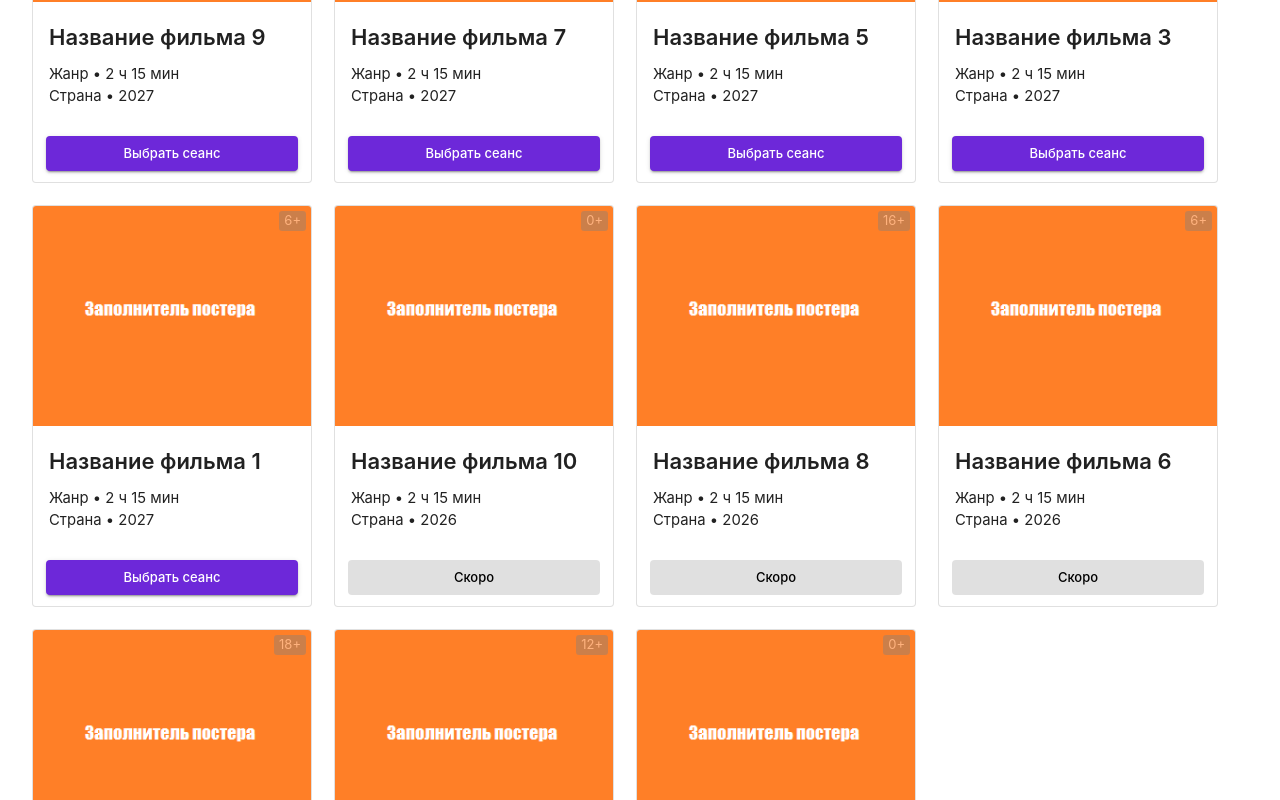
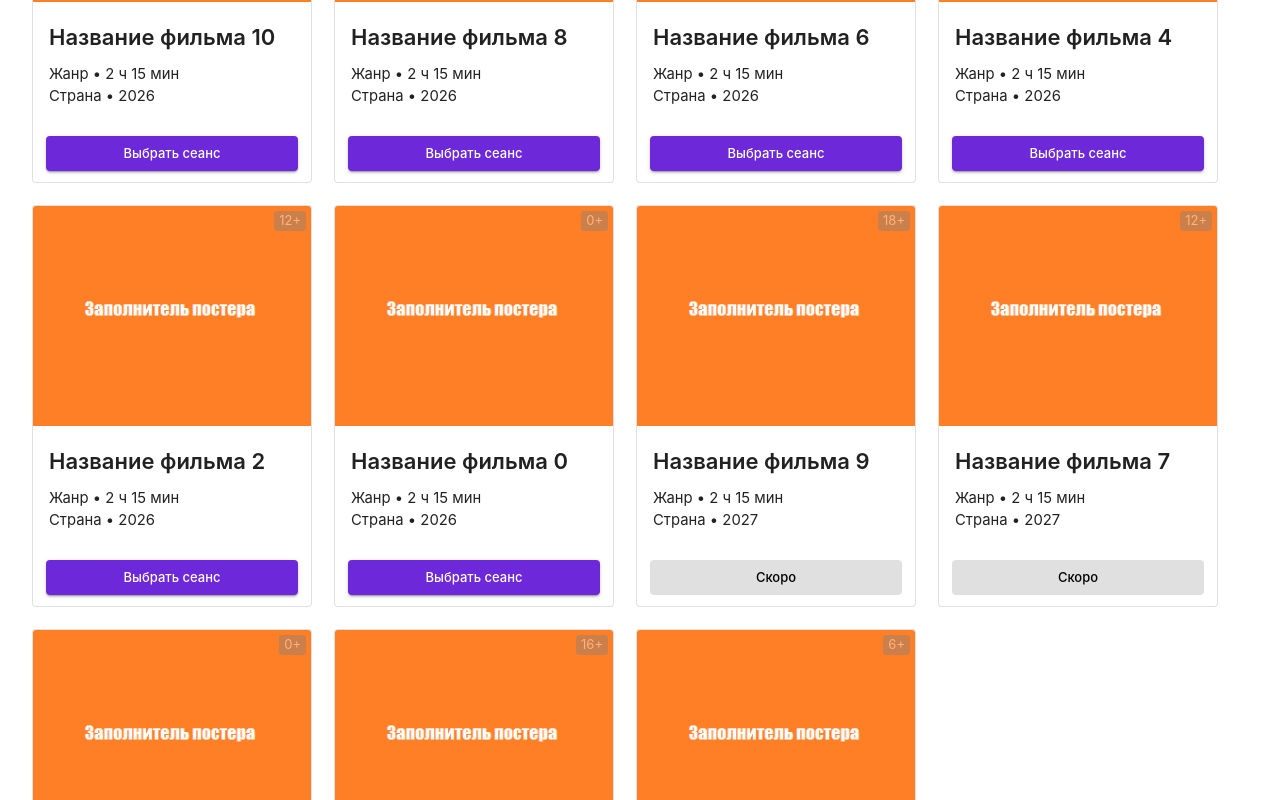
Before and after one commit to egorshramko/cbs-frontend, a Next.js app: page /movies in a window 1280 px wide. Shown: the part 440-1240 px from the top of the page. Built offline with nearby package versions, Linux system fonts and the light colour scheme; what @mui/material-nextjs would draw is missing.

Commit message:
Фикс сортировки карточек фильмов

```diff
--- a/app/(application)/movies/components/MovieCard.tsx
+++ b/app/(application)/movies/components/MovieCard.tsx
@@ -85,7 +85,7 @@ export default function MovieCard({ props } : { props: MovieCardProps }) {
             </Typography>
           </CardContent>
           <CardActions>
-            <MovieCardActionButton released={ props.releaseDate > new Date() } />
+            <MovieCardActionButton released={ props.releaseDate < new Date() } />
           </CardActions>
       </Card>
   );
--- a/app/(application)/movies/components/MovieFilteredCards.tsx
+++ b/app/(application)/movies/components/MovieFilteredCards.tsx
@@ -31,7 +31,7 @@ export default function MovieFilteredCards() {
         <MovieCardsFilter />
       </Box>
       <Box>
-        <MovieCardsWrapper movies={moviesData.sort((a, b) => a.releaseDate < b.releaseDate ? 1 : -1)} />
+        <MovieCardsWrapper movies={moviesData.sort((a, b) => a.releaseDate > b.releaseDate ? 1 : -1)} />
       </Box>
     </Box>
   );
```
